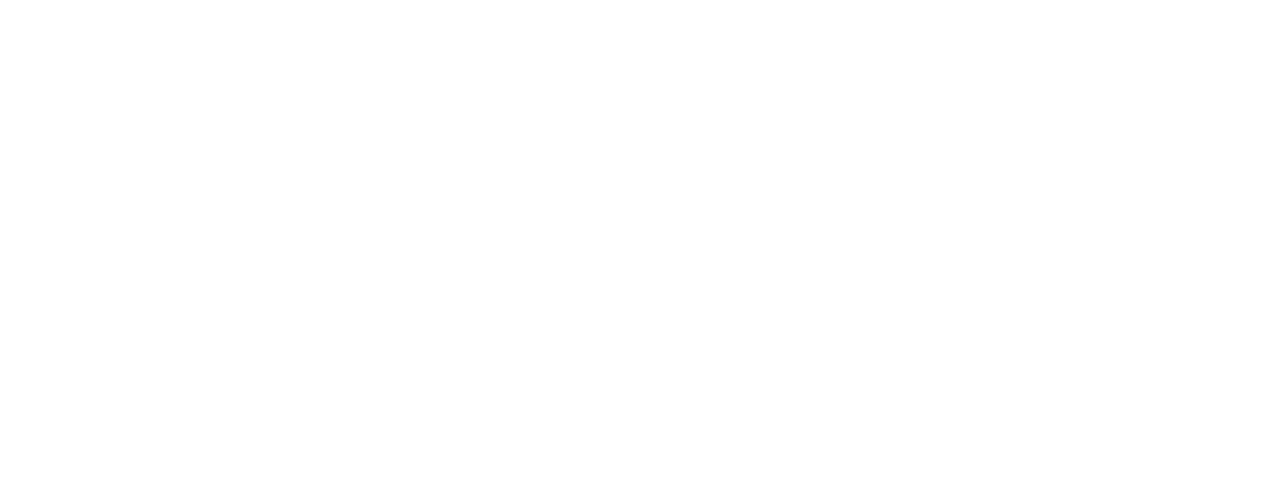
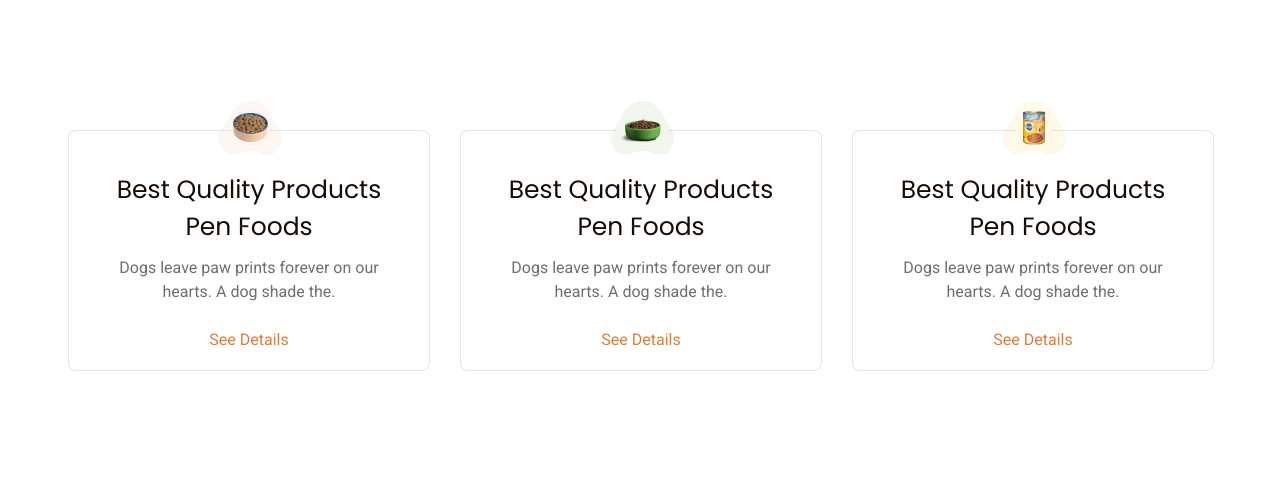
Before and after one commit to mukhammadyn/Dog, a plain HTML site: page index.html in a window 1280 px wide. Drawn offline with Linux system fonts and the light colour scheme.

Commit message:
feature-section

```diff
--- a/css/style.css
+++ b/css/style.css
@@ -16,7 +16,6 @@ body {
   height: 100%;
   padding: 0;
   margin: 0;
-  font-family: "Arial", sans-serif;
   background-color: #fff;
   color: #222;
 }
@@ -39,9 +38,104 @@ img {
 
 /* CONTAINER */
 .container {
-  max-width: 1100px;
+  max-width: 1184px;
   margin-left: auto;
   margin-right: auto;
   padding-left: 20px;
   padding-right: 20px;
 }
+
+/* FEATURES */
+.features{
+  padding-top: 130px;
+  padding-bottom: 115px;
+  background-color: #fff;
+}
+
+.features__list {
+  padding: 0;
+  margin: 0;
+  width: 1140px;
+  display: flex;
+  align-items: center;
+  list-style: none;
+}
+
+.features__item {
+  position: relative;
+  padding: 40px 25px 18px;
+  margin-right: 30px;
+  display: flex;
+  flex-direction: column;
+  align-items: center;
+  background: #FFFFFF;
+  border: 1px solid rgba(0, 0, 0, 0.1);
+  box-sizing: border-box;
+  border-radius: 8px;
+}
+
+.features__item:nth-child(3n){
+  margin-right: 0;
+}
+
+.features__item::after {
+  position: absolute;
+  content: "";
+  top: -30px;
+  left: 150px;
+  width:  63px;
+  height: 54px;
+  background-repeat: no-repeat;
+}
+
+.features__item:nth-child(1)::after{
+  background-image: url("../img/features1.png");
+}
+
+.features__item:nth-child(2)::after{
+  background-image: url("../img/features2.png");
+}
+
+.features__item:nth-child(3)::after{
+  background-image: url("../img/features3.png");
+}
+
+.features__item__title {
+  width: 310px;
+  padding: 0;
+  margin: 0;
+  margin-bottom: 11px;
+  font-family: "Poppins";
+  font-style: normal;
+  font-weight: normal;
+  font-size: 25px;
+  line-height: 37px;
+  text-align: center;
+  color: #170C04;
+}
+
+.features__item__desc {
+  width: 298px;
+  padding: 0;
+  margin: 0;
+  margin-bottom: 24px;
+  font-family: "Roboto";
+  font-style: normal;
+  font-weight: normal;
+  font-size: 16px;
+  line-height: 24px;
+  text-align: center;
+  color: #170C04;
+  opacity: 0.6;
+}
+
+.features__item__link {
+  font-family: "Roboto";
+  font-style: normal;
+  font-weight: normal;
+  text-decoration: none;
+  text-transform: capitalize;
+  font-size: 16px;
+  line-height: 24px;
+  color: #E27B3A;
+}
--- a/index.html
+++ b/index.html
@@ -5,10 +5,40 @@
   <meta http-equiv="X-UA-Compatible" content="IE=edge">
   <meta name="viewport" content="width=device-width, initial-scale=1.0">
   <title>Site</title>
+  <link rel="preconnect" href="https://fonts.gstatic.com">
+  <link href="https://fonts.googleapis.com/css2?family=Poppins&family=Roboto&display=swap" rel="stylesheet">
   <link rel="stylesheet" href="css/normalize-mini.css">
   <link rel="stylesheet" href="css/style.css">
 </head>
+
 <body>
+  <main>
+    <!-- FEATURES -->
+    <section class="features">
+      <h2 class="visually-hidden">Features</h2>
+      <div class="features__container container">
+        <ul class="features__list">
+          <li class="features__item">
+            <h3 class="features__item__title">Best Quality Products Pen Foods</h3>
+            <p class="features__item__desc">Dogs leave paw prints forever on our hearts. A dog shade the.</p>
+            <a class="features__item__link" href="#">See details</a>
+          </li>
 
+          <li class="features__item">
+            <h3 class="features__item__title">Best Quality Products Pen Foods</h3>
+            <p class="features__item__desc">Dogs leave paw prints forever on our hearts. A dog shade the.</p>
+            <a class="features__item__link" href="#">See details</a>
+          </li>
+
+          <li class="features__item">
+            <h3 class="features__item__title">Best Quality Products Pen Foods</h3>
+            <p class="features__item__desc">Dogs leave paw prints forever on our hearts. A dog shade the.</p>
+            <a class="features__item__link" href="#">See details</a>
+          </li>
+        </ul>
+      </div>
+
+    </section>
+  </main>
 </body>
 </html>
```
Also changed, not shown: img/features1.png (added), img/features2.png (added), img/features3.png (added).
